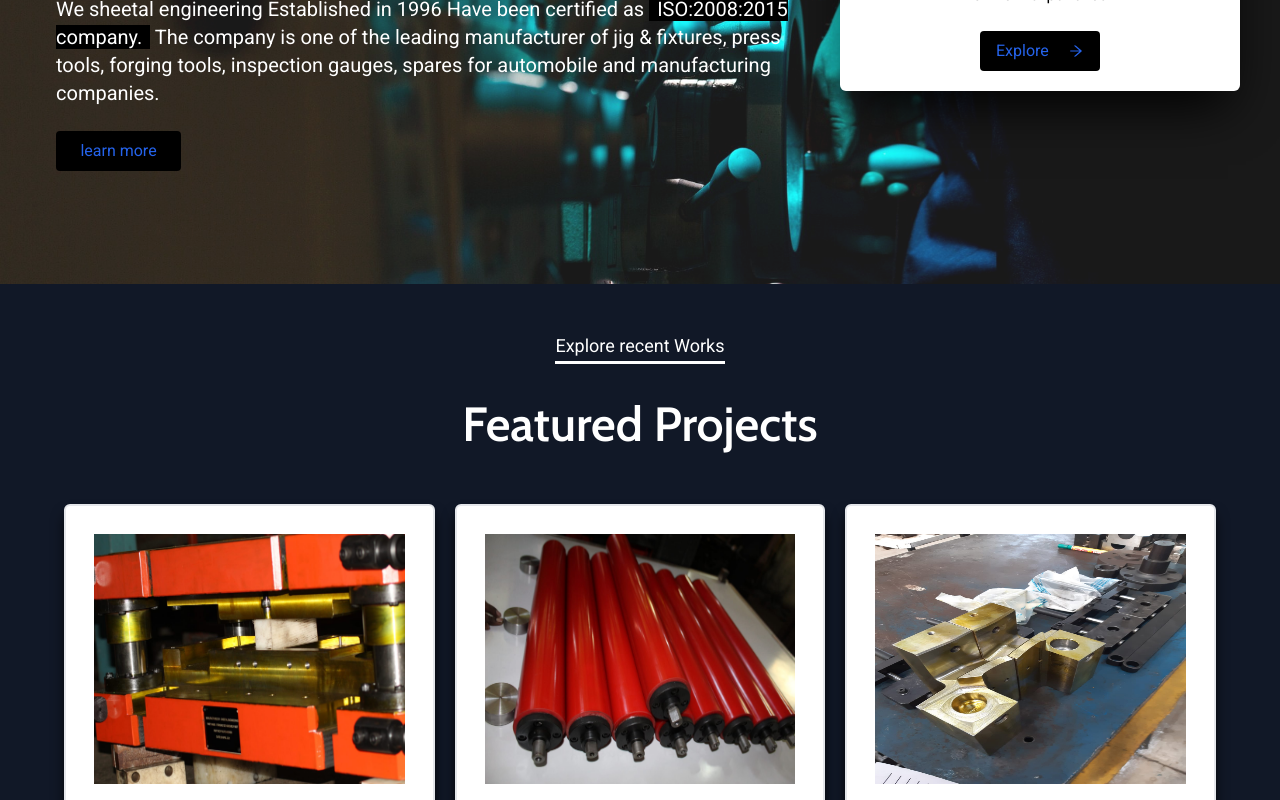
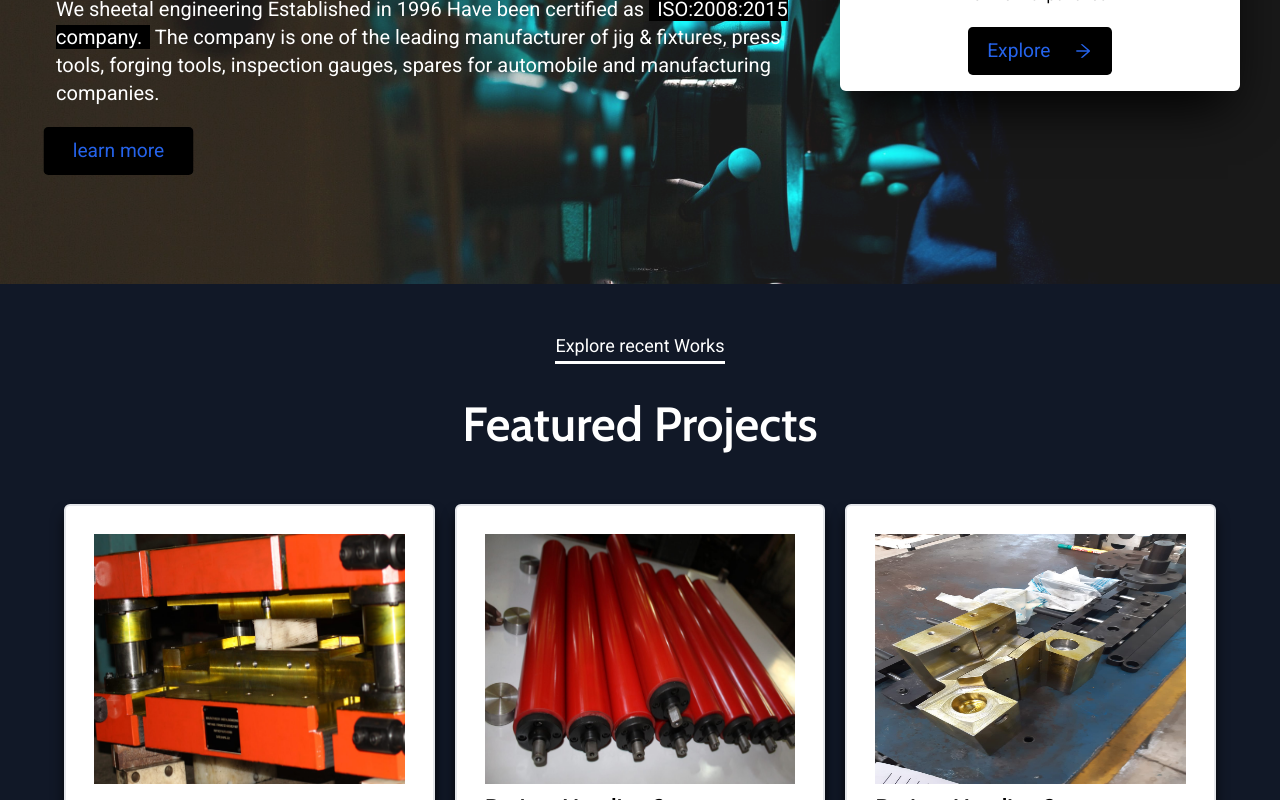
Before and after one commit to Rohitkushwaha01/Sheetal-engineering, a React (Create React App) app: page / in a window 1280 px wide. Shown: the part 420-1220 px from the top of the page. Built offline with nearby package versions, Linux system fonts and the light colour scheme.

Commit message:
animation added

```diff
--- a/public/index.html
+++ b/public/index.html
@@ -11,7 +11,7 @@
     />
     <link rel="apple-touch-icon" href="%PUBLIC_URL%/logo192.png" />
     <link rel="manifest" href="%PUBLIC_URL%/manifest.json" />
-    <title>React App</title>
+    <title>Sheetal Engineering</title>
     <link rel="preconnect" href="https://fonts.googleapis.com">
     <link rel="preconnect" href="https://fonts.gstatic.com" crossorigin>
     <link href="https://fonts.googleapis.com/css2?family=Cabin:wght@600&family=Roboto:ital,wght@0,100;0,300;0,400;0,500;1,100;1,300;1,400&display=swap" rel="stylesheet">
--- /dev/null
+++ b/src/components/AnimateSection/Section.jsx
@@ -0,0 +1,22 @@
+import { useRef } from "react";
+import { useInView } from "framer-motion";
+
+
+export default function Section(props) {
+  const ref = useRef(null);
+  const isInView = useInView(ref, { once: true });
+  return (
+    <section ref={ref} className={props.classes}>
+      <span
+        style={{
+          transform: isInView ? "none" : "translateX(-200px)",
+          opacity: isInView ? 1 : 0,
+          transition: "all 0.9s cubic-bezier(0.17, 0.55, 0.55, 1) 0.5s",
+          width:"100%"
+        }}
+      >
+      {props.children}
+      </span>
+    </section>
+  );
+}
--- a/src/components/Explore/Explore.jsx
+++ b/src/components/Explore/Explore.jsx
@@ -1,14 +1,15 @@
 import {Link} from 'react-router-dom';
 import { AiOutlineArrowRight } from "react-icons/ai";
 import React from 'react'
+import {motion} from 'framer-motion'
 
 export default function Explore() {
   return (
     <Link to="/product">
-        <button className="flex justify-between items-center w-[120px] bg-black hover:bg-blue-700 text-blue-600 hover:text-black hover:font-bold py-2 px-4 rounded shadow-xl">
+        <motion.button animate={{scale:1.2}} transition={{type:"spring", damping:3}}  className="flex justify-between items-center w-[120px] bg-black hover:bg-blue-700 text-blue-600 hover:text-black hover:font-bold py-2 px-4 rounded shadow-xl">
             Explore
             <AiOutlineArrowRight />
-        </button>
+        </motion.button>
     </Link>
   )
 }
--- a/src/components/Front/Front.jsx
+++ b/src/components/Front/Front.jsx
@@ -2,17 +2,49 @@ import React from "react";
 import FrontImage from "../../Images/engineer.jpg";
 import { AiOutlineArrowRight } from "react-icons/ai";
 import { Link } from "react-router-dom";
+import { motion } from "framer-motion";
 
 export default function Front() {
+
+  const container = {
+    hidden: { opacity: 1, scale: 0 },
+    visible: {
+      opacity: 1,
+      scale: 1,
+      transition: {
+        delayChildren: 0.4,
+        staggerChildren: 0.2,
+        ease: [0.075, 0.82, 0.165, 1]
+      }
+    }
+  };
+
+  const item = {
+    hidden: {y:20, opacity: 0 },
+    visible: {
+      y: 0,
+      opacity: 1
+    },
+
+  };
+
+  const item1 = {
+    hidden: {x:20, opacity: 0 },
+    visible: {
+      x: 0,
+      opacity: 1
+    }
+  };
+
   return (
-    <div>
-      <img
+    <motion.div initial="hidden" animate="visible">
+      <motion.img
         src={FrontImage}
         alt=""
         className="absolute z-0 opacity-90 h-[700px] w-full object-cover"
       />
-      <div className="flex flex-wrap justify-between sm:mx-10 m-4 font-display z-10 relative h-[450px] items-center sm:mt-aut0 mt-[50px] mb-28">
-        <div className="company-des w-[60%] sm:p-4 flex-grow">
+      <motion.div variants={container} className="flex flex-wrap justify-between sm:mx-10 m-4 font-display z-10 relative h-[450px] items-center sm:mt-aut0 mt-[50px] mb-28">
+        <motion.div variants={item} className="company-des w-[60%] sm:p-4 flex-grow">
           <div className="flex flex-col justify-between lg:h-[15rem] h-auto text-white">
             <h1 className="sm:text-7xl text-4xl sm:w-[350px] mb-6 font-bold">
               Sheetal Engineering
@@ -26,25 +58,25 @@ export default function Front() {
               press tools, forging tools, inspection gauges, spares for
               automobile and manufacturing companies.
             </p>
-            <button className="mt-6 w-[125px] bg-black hover:bg-blue-700 text-blue-600 hover:text-black hover:font-bold py-2 px-4 rounded ">
+            <motion.button animate={{scale:1.2}} transition={{type:"spring", damping:3}}  className="mt-6 w-[125px] bg-black hover:bg-blue-700 text-blue-600 hover:text-black hover:font-bold py-2 px-4 rounded ">
               <Link to="/about">learn more</Link>
-            </button>
+            </motion.button>
           </div>
-        </div>
-        <div className="lg:w-[400px] xl:flex hidden md:mt-[80px] sm:w-[60%] w-[100%] mx-auto mt-[140px] p-[20px] shadow-2xl shadow-black bg-white rounded-md">
+        </motion.div>
+        <motion.div variants={item1} className="lg:w-[400px] xl:flex hidden md:mt-[80px] sm:w-[60%] w-[100%] mx-auto mt-[140px] p-[20px] shadow-2xl shadow-black bg-white rounded-md">
           <div className="flex flex-col justify-center items-center text-center">
             <h1 className="text-2xl w-[254px] mb-6 font-bold">Our Mission</h1>
             <p>
               Utilising latest Processing solutions and decades of work
               experience
             </p>
-            <button className="flex justify-between items-center mt-6 w-[120px] bg-black hover:bg-blue-700 text-blue-600 hover:text-black hover:font-bold py-2 px-4 rounded ">
+            <motion.button animate={{scale:1.2}} transition={{type:"spring", damping:3}} className="flex justify-between items-center mt-6 w-[120px] bg-black hover:bg-blue-700 text-blue-600 hover:text-black hover:font-bold py-2 px-4 rounded ">
               Explore
               <AiOutlineArrowRight />
-            </button>
+            </motion.button>
           </div>
-        </div>
-      </div>
-    </div>
+        </motion.div>
+      </motion.div>
+    </motion.div>
   );
 }
--- a/src/components/Projects/Projects.jsx
+++ b/src/components/Projects/Projects.jsx
@@ -1,4 +1,4 @@
-import React from "react";
+import {React} from "react";
 // import Project1 from "../components/Images/Project1.jpeg"
 import Project1 from "../../Images/Project1.jpeg"
 import Project2 from "../../Images/Project2.jpeg"
@@ -6,6 +6,7 @@ import Explore from "../Explore/Explore";
 import Project23 from "../../Images/Project23.jpeg";
 
 export default function Projects() {
+
   return (
     <>
       <div className="flex flex-col items-center justify-center w-full">
--- /dev/null
+++ b/src/components/Spinnner/Spinner.jsx
@@ -0,0 +1,9 @@
+import React from 'react'
+
+export default function Spinner() {
+  return (
+    <div className="loadingSpinnerContainer">
+        <div className="loadingSpinner"></div>
+    </div>
+  )
+}
--- a/src/index.css
+++ b/src/index.css
@@ -33,3 +33,34 @@ body{
         padding: 3rem 0.5rem!important;
     }
 }
+
+.loadingSpinnerContainer {
+    position: fixed;
+    top: 0;
+    right: 0;
+    bottom: 0;
+    left: 0;
+    background-color: rgba(0, 0, 0, 0.5);
+    z-index: 5000;
+    display: flex;
+    justify-content: center;
+    align-items: center;
+  }
+
+  .loadingSpinner {
+    width: 64px;
+    height: 64px;
+    border: 8px solid;
+    border-color: #000 transparent #555 transparent;
+    border-radius: 50%;
+    animation: spin 1.2s linear infinite;
+  }
+
+  @keyframes spin {
+    0% {
+      transform: rotate(0deg);
+    }
+    100% {
+      transform: rotate(360deg);
+    }
+  }
--- a/src/pages/Home.jsx
+++ b/src/pages/Home.jsx
@@ -1,4 +1,4 @@
-import { React } from "react";
+import { React} from "react";
 import Projects from "../components/Projects/Projects";
 import Footer from "../components/Footer/Footer";
 import Progress from "../components/Progress/Progress";
@@ -6,7 +6,10 @@ import Main from "../components/Reviews/Main";
 import Front from "../components/Front/Front";
 import ContactCard from "../components/ContactCard/ContactCard";
 import Clients from "../components/Clients/Clients";
+import Section  from "../components/AnimateSection/Section";
+
 export default function Home() {
+
   return (
     <>
       <Progress />
@@ -14,25 +17,25 @@ export default function Home() {
         <Front/>
       </section>
 
-      <section className="flex p-[3rem] bg-gray-900 w-full relative" id="section-3">
-        <Projects />
-      </section>
+      <Section classes="flex p-[3rem] bg-gray-900 w-full relative" id="section-3">
+        <Projects/>
+      </Section>
 
-      <section className="flex flex-col bg-gray-500 text-white relative w-full p-[3rem] " id="section-2">
+      <Section classes="flex flex-col bg-gray-500 text-white relative w-full p-[3rem] " id="section-2">
         <Main />
-      </section>
+      </Section>
 
-      <section className="flex p-[3rem] bg-gray-900 w-full relative" id="section-3">
+      <Section classes="flex p-[3rem] bg-gray-900 w-full relative" id="section-3">
         <Clients />
-      </section>
+      </Section>
 
-      <section className="flex p-[3rem] bg-gray-700 w-full relative" id="section-3">
+      <Section classes="flex p-[3rem] bg-gray-700 w-full relative" id="section-3">
         <ContactCard />
-      </section>
+      </Section>
 
-      <section>
+      <Section>
         <Footer />
-      </section>
+      </Section>
     </>
   );
 }
```
Also changed, not shown: src/components/ContactCard/ContactCard.jsx (+14 -14 lines).
